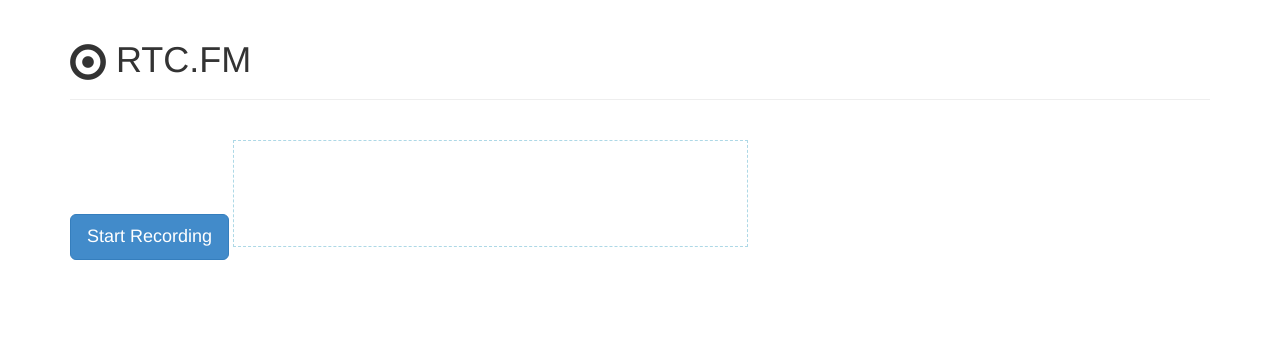
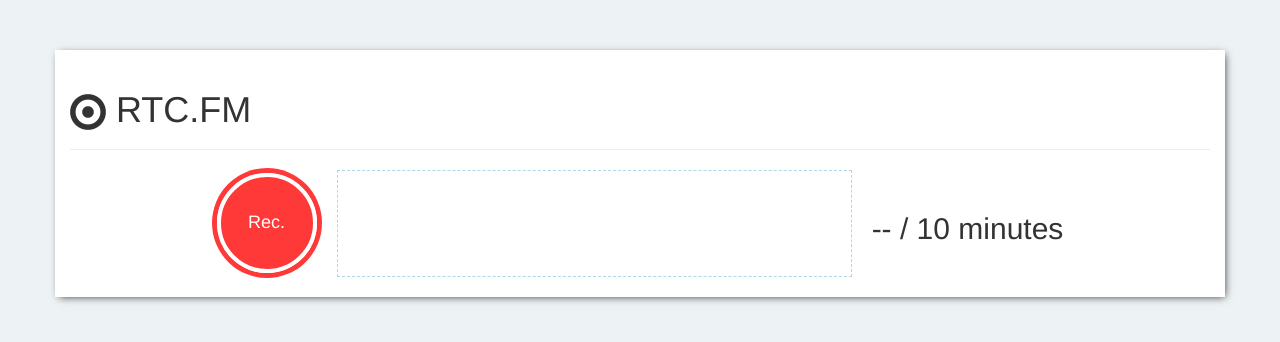
Before and after one commit to jwdeitch/realtime-audio, a website: page public/index.html in a window 1280 px wide. Drawn offline with Linux system fonts and the light colour scheme.

Commit message:
front end design progress

```diff
--- a/public/index.html
+++ b/public/index.html
@@ -7,7 +7,7 @@
     <link rel="stylesheet" href="bootstrap-3.2.0-dist/css/bootstrap.min.css">
     <link rel="stylesheet" href="style/site.css">
 
-    <link rel="icon" type="image/png"  href="img/icon.png">
+    <link rel="icon" type="image/png" href="img/icon.png">
 
     <script src="js/jquery-1.11.1.min.js"></script>
     <script src="js/binary.js"></script>
@@ -17,13 +17,17 @@
 <body>
 <div class="container">
     <div class="page-header">
-      <h1><span class="glyphicon glyphicon-record"></span> RTC.FM</h1>
+        <h1><span class="glyphicon glyphicon-record"></span> RTC.FM</h1>
     </div>
+    <div class="record-container">
+        <button class="btn btn-primary start-rec-btn btn-lg">Rec.</button>
 
-    <button class="btn btn-primary start-rec-btn btn-lg">Start Recording</button>
+        <div id="canvas-container">
+            <canvas width="600" height="100" id="canvas"></canvas>
+        </div>
 
-    <div id="canvas-container">
-        <canvas width="600" height="100" id="canvas"></canvas>
+        <h2>-- / 10 minutes</h2>
+
     </div>
 </div>
 
--- a/public/style/site.css
+++ b/public/style/site.css
@@ -1,5 +1,4 @@
 #canvas-container{
-    margin-top: 20px;
     border: 1px dashed lightblue;
     align-content: center;
     width: 515px;
@@ -14,4 +13,40 @@
 
 #canvas-container {
     display: inline-block;
+    margin-right: 20px;
 }
+
+.container {
+    background-color: white;
+    -webkit-box-shadow: 2px 2px 8px -2px rgba(0,0,0,0.75);
+    -moz-box-shadow: 2px 2px 8px -2px rgba(0,0,0,0.75);
+    box-shadow: 2px 2px 8px -2px rgba(0,0,0,0.75);
+    margin-top: 50px;
+}
+
+body {
+    background-color: rgba(59, 117, 134, 0.09);
+}
+
+.start-rec-btn {
+    width: 100px;
+    height: 100px;
+    border-radius: 50%;
+    background-color: rgba(255, 0, 0, 0.78);
+    border: 4px solid #fff;
+    box-shadow: 0 0 0 5px rgba(255, 0, 0, 0.78);
+    margin-right: 20px;
+}
+
+.start-rec-btn:hover {
+    background-color: rgba(255, 0, 0, 0.64);
+    border: 4px solid #fff;
+    box-shadow: 0 0 0 5px rgba(255, 0, 0, 0.64);
+}
+
+.record-container {
+    display: flex;
+    justify-content: center;
+    align-items: center;
+    margin-bottom: 20px;
+}
```
